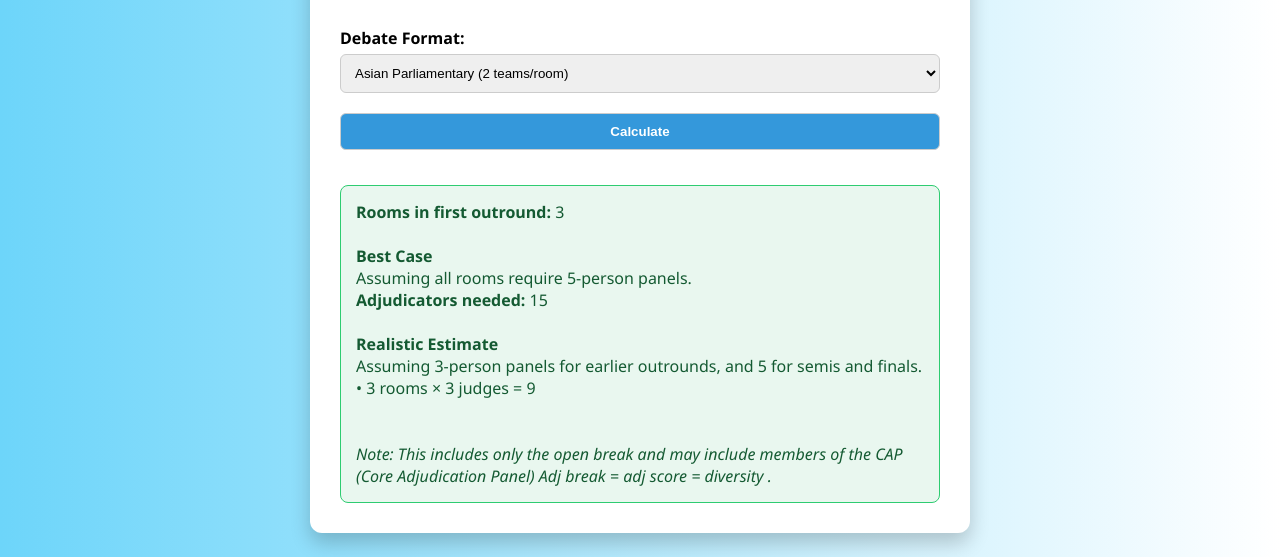
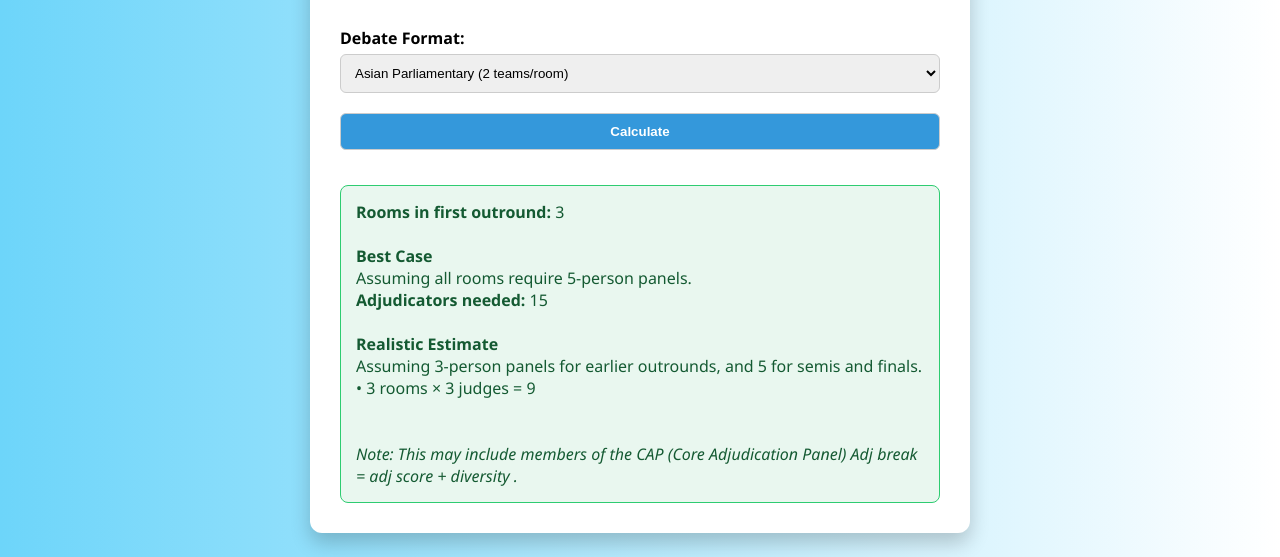
Before and after one commit to ayushim1200/Debate-Breaks-Calculator, a plain HTML site: page adjbreaks.html in a window 1280 px wide. Both pictures are taken after typing "5" into the empty fields and a click on the button "Calculate". Shown: the part 243-800 px from the top of the page. Drawn offline with Linux system fonts and the light colour scheme.

Commit message:
Update adjbreaks.html

```diff
--- a/adjbreaks.html
+++ b/adjbreaks.html
@@ -121,7 +121,8 @@
         • ${rooms} rooms × 3 judges = ${(rooms) * 3}<br>
         <br><br>
 
-        <i>Note: This includes only the open break and may include members of the CAP (Core Adjudication Panel) Adj break = adj score = diversity .</i>
+        <i>Note: This may include members of the CAP (Core Adjudication Panel)
+        Adj break = adj score + diversity .</i>
       `;
 
       document.getElementById("output").innerHTML = resultHTML;
```
